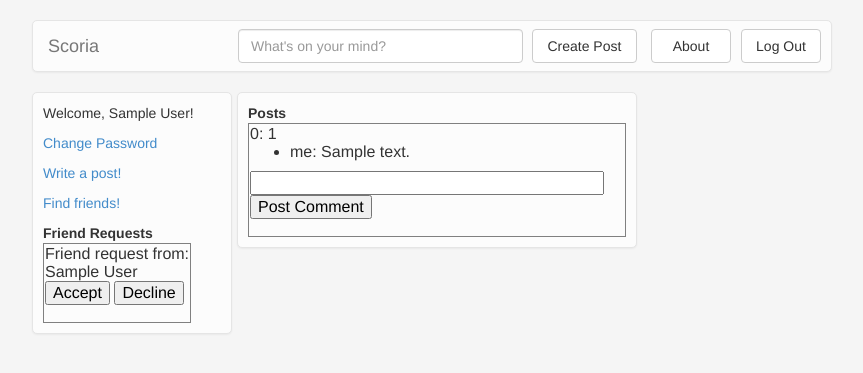
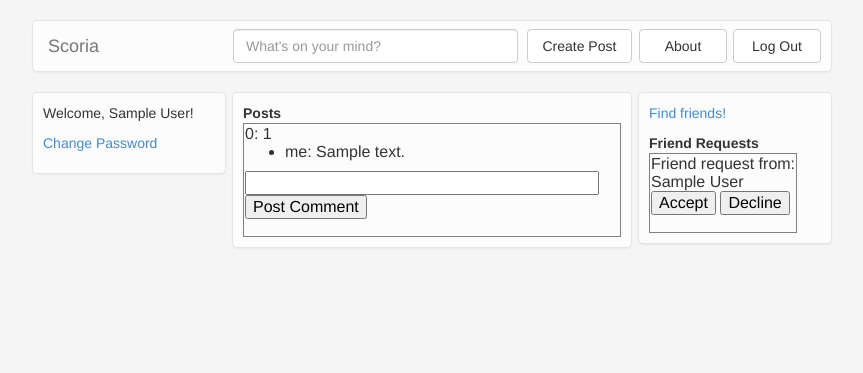
Before and after one commit to scoria-network/scoria, a PHP site: page /xampp/ in a window 1280 px wide. Shown: the top 373 px of the page, without its empty margins (208-1071 px from the left). Run offline with PHP 8.4, Linux system fonts and the light colour scheme; the visitor is signed in with stand-in values (Sample User, id 1); tables that the repository leaves empty or names only in its code hold one stand-in row (values such as "Sample post").

Commit message:
more bootstrap

```diff
--- a/css/main.css
+++ b/css/main.css
@@ -25,9 +25,10 @@ border:1px solid #e5e5e5;
 }
 
 .left {
-  width: 200px;
+  width: 194px;
   padding: 10px;
   float: left;
+  margin-right: 1px;
 }
 
 .content {
@@ -37,3 +38,9 @@ border:1px solid #e5e5e5;
   margin-left: 5px;
   margin-right: 5px;
 }
+
+.right {
+  width: 194px;
+  padding: 10px;
+  float: right;
+}
--- /dev/null
+++ b/friend-pane.php
@@ -0,0 +1,15 @@
+<div class="pane right">
+    <p>
+      <a href="findfriends">Find friends!</a>
+    </p>
+      <b>Friend Requests</b>
+      <table border="1">
+	<?php
+	   $query = "SELECT * FROM friendrequests WHERE receiver_id=$id";
+	   $result = mysql_query($query, $con);
+	   while($row = mysql_fetch_array($result)) {
+	   gen_friendrequest($row, $con);
+	   }
+	   ?>
+      </table>
+</div>
--- a/header.php
+++ b/header.php
@@ -14,15 +14,10 @@
     <link rel="stylesheet" type="text/css" href="css/main.css">
     <title>Scoria</title>
   </head>
+<?php if(isset($_SESSION['user'])): ?>
   <body>
     <nav class="navbar navbar-default pane full" role="navigation">
-      <div class="navbar-header" style="width:200px;">
-	<button type="button" class="navbar-toggle" data-toggle="collapse" data-target="#bs-example-navbar-collapse-1">
-	  <span class="sr-only">Toggle navigation</span>
-	  <span class="icon-bar"></span>
-	  <span class="icon-bar"></span>
-	  <span class="icon-bar"></span>
-	</button>
+      <div class="navbar-header" style="width:195px;">
 	<a class="navbar-brand" href="#">Scoria</a>
       </div>
 
@@ -33,14 +28,17 @@
 	<button type="submit" class="btn btn-default" style="width:105px;">Create Post</button>
       </form>
 
-      <div class="navbar-left" style="width:188;">
-	<button type="button" class="btn btn-default navbar-btn" id="about" style="width:80px; margin-right: 5px; margin-left: 8px;">
+      <div class="navbar-left" style="width:193;">
+	<button type="button" class="btn btn-default navbar-btn" id="about" style="width:88px; margin-right: 5px; float:left; margin-left:1px;">
 	  About
 	</button>
-	<button type="button" class="btn btn-default navbar-btn" id="logout" style="margin-right:10px; width: 80px; float:right">
+	<button type="button" class="btn btn-default navbar-btn" id="logout" onclick="location.href='logout.php'" style="margin-right:10px; width: 88px; float:right">
 	  Log Out
 	</button>
       </div>
     </nav>
 
     <div class="full">
+<?php else: ?>
+
+<?php endif; ?>
--- a/index.php
+++ b/index.php
@@ -24,22 +24,6 @@
     <p>
       <a href="changepw">Change Password</a>
     </p>
-    <p>
-      <a href="post">Write a post!</a>
-    </p>
-    <p>
-      <a href="findfriends">Find friends!</a>
-    </p>
-      <b>Friend Requests</b>
-      <table border="1">
-	<?php
-	   $query = "SELECT * FROM friendrequests WHERE receiver_id=$id";
-	   $result = mysql_query($query, $con);
-	   while($row = mysql_fetch_array($result)) {
-	   gen_friendrequest($row, $con);
-	   }
-	   ?>
-      </table>
   </div>
 
   <div class="pane content">
@@ -61,7 +45,9 @@
       </table>
   </div>
 
+<?php require_once('friend-pane.php'); ?>
+
 <?php require_once('footer.php'); ?>
 <?php else: ?>
-<?php header("Location: login.php"); ?>
+<?php header("Location: login"); ?>
 <?php endif; ?>
--- a/login-function.php
+++ b/login-function.php
@@ -15,7 +15,7 @@ if (mysql_num_rows($result)) {
    $_SESSION['uid'] = $row[0];
    //echo $_SESSION['uid'];
    //echo "Welcome, $row[1]!";
-   header("Location: index.php");
+   header("Location: /");
 }
 else {
    echo "login failed";
--- a/register/register.php
+++ b/register/register.php
@@ -33,7 +33,7 @@ VALUES
 ('$email','$pwhash', '$name')";
 
 if (mysql_query($query, $con)) {
-   u
+
 }
 else {
    die('Error: ' . mysql_error());
```
